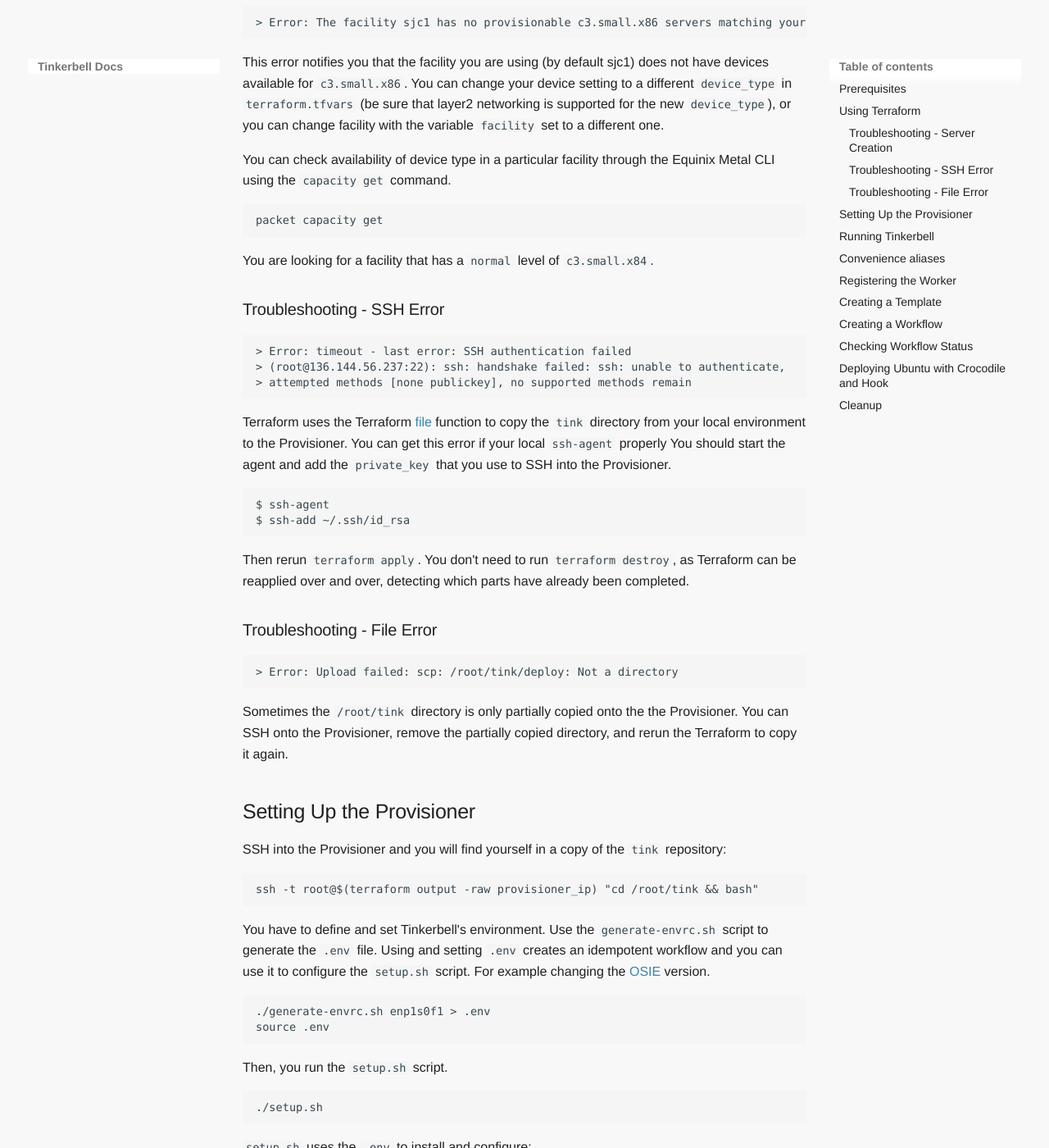
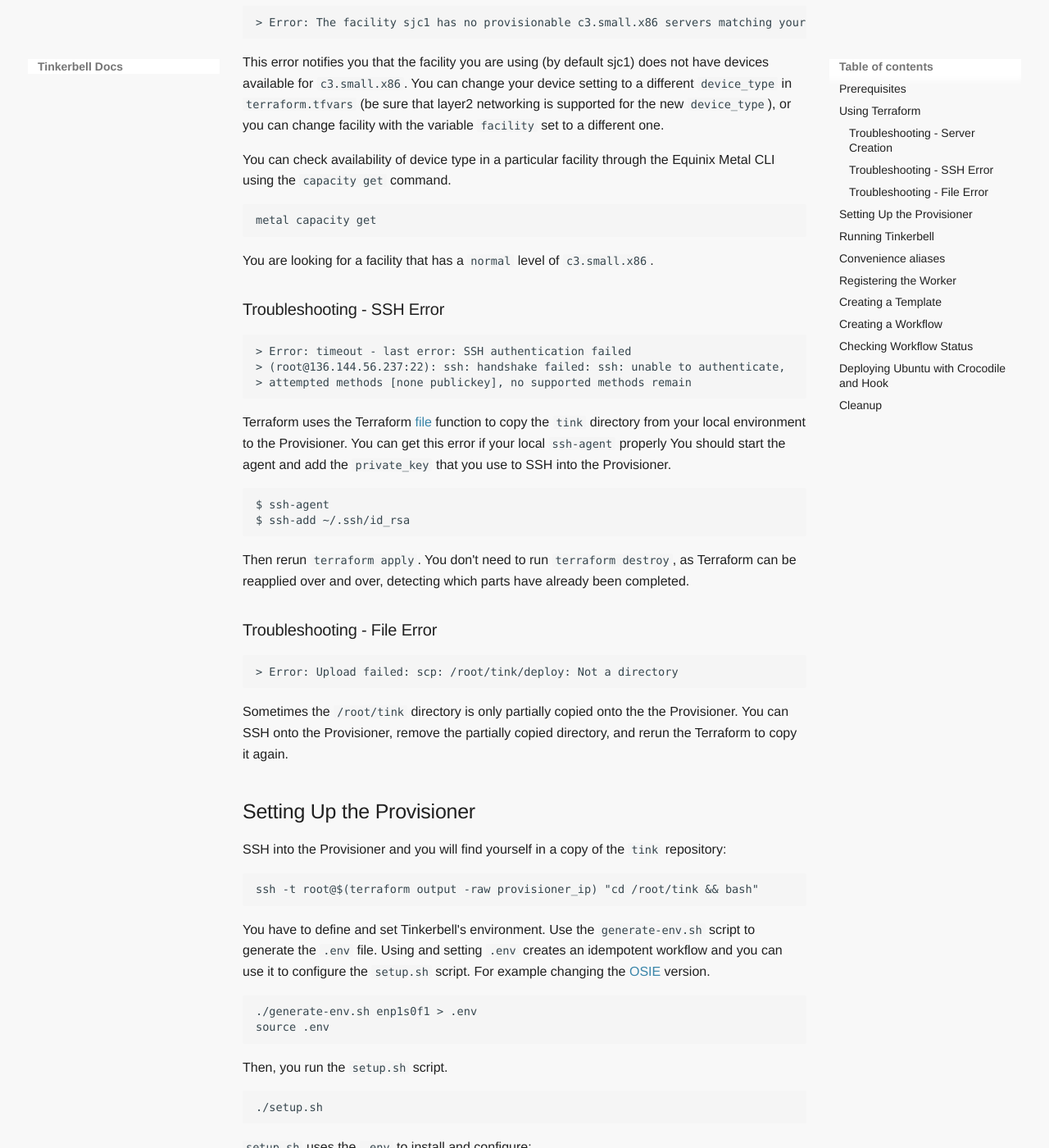
Before and after one commit to tinkerbell/tinkerbell-docs, an MkDocs documentation site: the page built from docs/setup/equinix-metal-terraform.md, in a window 1280 px wide and 1400 px high, scrolled down 1772 px. Shown: the whole window at 82% size. Built offline with MkDocs 1.6.1 and Material for MkDocs 9.7.7, drawn with Linux system fonts in a browser that asks for light colours; some web fonts are replaced; some of the changed text lies outside the part shown.

Commit message:
Update equinix-metal-terraform.md
Update Metal cli name / reboot link, generate-env script (to match sandbox), example yaml file name, typo (x84)

Signed-off-by: jeremytanner <jeremy@jeremytanner.com>

````diff
--- a/docs/setup/equinix-metal-terraform.md
+++ b/docs/setup/equinix-metal-terraform.md
@@ -73,10 +73,10 @@ This error notifies you that the facility you are using (by default sjc1) does n
 You can check availability of device type in a particular facility through the Equinix Metal CLI using the `capacity get` command.
 
 ```
-packet capacity get
+metal capacity get
 ```
 
-You are looking for a facility that has a `normal` level of `c3.small.x84`.
+You are looking for a facility that has a `normal` level of `c3.small.x86`.
 
 ### Troubleshooting - SSH Error
 
@@ -112,10 +112,10 @@ SSH into the Provisioner and you will find yourself in a copy of the `tink` repo
 ssh -t root@$(terraform output -raw provisioner_ip) "cd /root/tink && bash"
 ```
 
-You have to define and set Tinkerbell's environment. Use the `generate-envrc.sh` script to generate the `.env` file. Using and setting `.env` creates an idempotent workflow and you can use it to configure the `setup.sh` script. For example changing the [OSIE](/services/osie) version.
+You have to define and set Tinkerbell's environment. Use the `generate-env.sh` script to generate the `.env` file. Using and setting `.env` creates an idempotent workflow and you can use it to configure the `setup.sh` script. For example changing the [OSIE](/services/osie) version.
 
 ```
-./generate-envrc.sh enp1s0f1 > .env
+./generate-env.sh enp1s0f1 > .env
 source .env
 ```
 
@@ -229,7 +229,7 @@ Now we can push the hardware data to `tink-server`:
 tink hardware push < /root/tink/deploy/hardware-data-0.json
 ```
 
-A note on the Worker at this point. Ideally the worker should be kept from booting until the Provisioner is ready to serve it OSIE, but on Equinix Metal that probably doesn't happen. Now that the Worker's hardware data is registered with Tinkerbell, you should manually reboot the worker through the [Equinix Metal CLI](https://github.com/packethost/packet-cli/blob/master/docs/packet_device_reboot.md), [API](https://metal.equinix.com/developers/api/devices/#devices-performAction), or Equinix Metal console. Remember to use the SOS console to check what the Worker is doing.
+A note on the Worker at this point. Ideally the worker should be kept from booting until the Provisioner is ready to serve it OSIE, but on Equinix Metal that probably doesn't happen. Now that the Worker's hardware data is registered with Tinkerbell, you should manually reboot the worker through the [Equinix Metal CLI](https://github.com/equinix/metal-cli/blob/main/docs/metal_device_reboot.md), [API](https://metal.equinix.com/developers/api/devices/#devices-performAction), or Equinix Metal console. Remember to use the SOS console to check what the Worker is doing.
 
 ## Creating a Template
 
````
Also changed, not shown: other parts of docs/setup/equinix-metal-terraform.md (+2 -2 lines).
